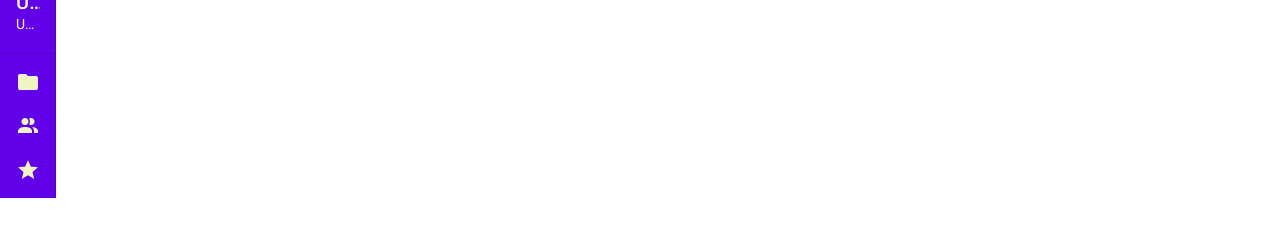
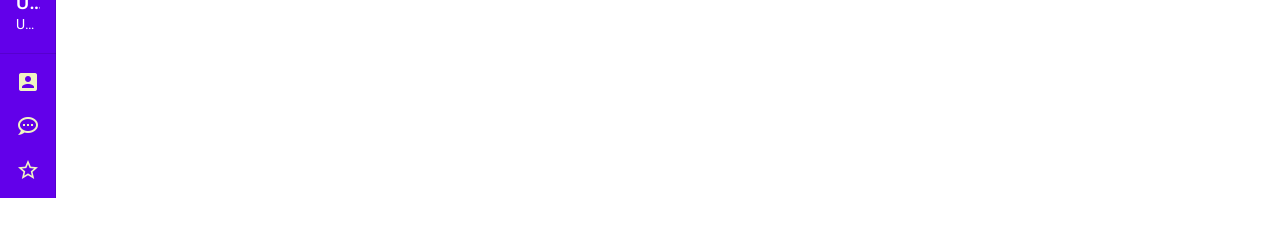
Before and after one commit to Sebastian-Boettcher/ImageLibrary, a Vue app in the folder Frontend/libraryfrontend/: page / in a window 1280 px wide. Shown: the part 134-366 px from the top of the page. Built offline with nearby package versions, Linux system fonts and the light colour scheme; no server answers.

Commit message:
Updated package-lock.json

```diff
--- a/Frontend/libraryfrontend/src/components/functions/upload.vue
+++ b/Frontend/libraryfrontend/src/components/functions/upload.vue
@@ -1,7 +1,6 @@
 <template>
 	<div>
-		<v-card class="card">
-			<v-card-title class="justify-center title">Upload your photos</v-card-title>
+		<v-card class="card" elevation="0">
 			<v-file-input
 				placeholder="Select Image"
 				counter
--- a/Frontend/libraryfrontend/src/components/navbars/SideBar.vue
+++ b/Frontend/libraryfrontend/src/components/navbars/SideBar.vue
@@ -21,21 +21,21 @@
 			<v-list nav dense>
 				<v-list-item link>
 					<v-list-item-icon>
-						<v-icon color="lime lighten-4">mdi-folder</v-icon>
+						<v-icon color="lime lighten-4">mdi-account-box</v-icon>
 					</v-list-item-icon>
-					<v-list-item-title class="white--text">My Files</v-list-item-title>
+					<v-list-item-title class="white--text">Profil</v-list-item-title>
 				</v-list-item>
 				<v-list-item link>
 					<v-list-item-icon>
-						<v-icon color="lime lighten-4">mdi-account-multiple</v-icon>
+						<v-icon color="lime lighten-4">mdi-chat-processing-outline</v-icon>
 					</v-list-item-icon>
-					<v-list-item-title class="white--text">Shared with me</v-list-item-title>
+					<v-list-item-title class="white--text">Nachrichten</v-list-item-title>
 				</v-list-item>
 				<v-list-item link>
 					<v-list-item-icon>
-						<v-icon color="lime lighten-4">mdi-star</v-icon>
+						<v-icon color="lime lighten-4">mdi-star-outline</v-icon>
 					</v-list-item-icon>
-					<v-list-item-title class="white--text">Starred</v-list-item-title>
+					<v-list-item-title class="white--text">Favoriten</v-list-item-title>
 				</v-list-item>
 			</v-list>
 		</v-navigation-drawer>
--- a/Frontend/libraryfrontend/src/components/navbars/top.vue
+++ b/Frontend/libraryfrontend/src/components/navbars/top.vue
@@ -10,16 +10,23 @@
 			<v-spacer></v-spacer>
 
 			<v-btn icon @click="toggleSettings">
-				<v-icon color="white" >mdi-dots-vertical</v-icon>
+				<v-icon color="white">mdi-dots-vertical</v-icon>
 			</v-btn>
 		</v-toolbar>
 
-		<v-overlay :z-index="zIndex1" :value="Upload" class="background" v-if="Upload">
+		<!--<v-overlay :z-index="zIndex1" :value="Upload" class="background" v-if="Upload">
 			<upload />
 			<v-btn class="black--text" color="cyan lighten-2" @click="Upload = false">
 				<v-icon dark left> mdi-arrow-left </v-icon>Back</v-btn
 			>
-		</v-overlay>
+		</v-overlay>-->
+
+		<v-bottom-sheet :value="Upload" class="overlay" v-model="Upload">
+			<v-sheet class="text-center">
+				<h1 class="mt-12">Hey</h1>
+				<upload class="testing" />
+			</v-sheet>
+		</v-bottom-sheet>
 
 		<settings v-if="Settings" />
 	</div>
@@ -51,8 +58,13 @@ export default {
 </script>
 
 <style>
-.top{
+.top {
 	position: fixed;
 	width: 100%;
 }
+.overlay {
+	background-color: transparent;
+	width: 100%;
+}
+
 </style>
```
Also changed, not shown: 1 other file (tests, documents, lock files or other folders).
